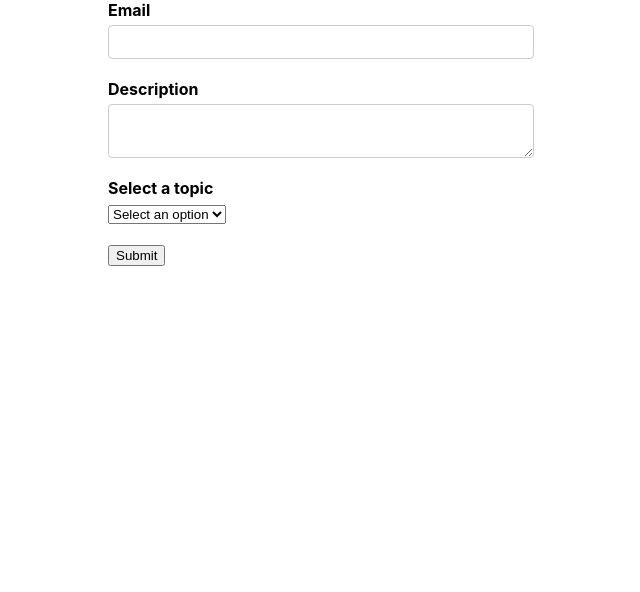
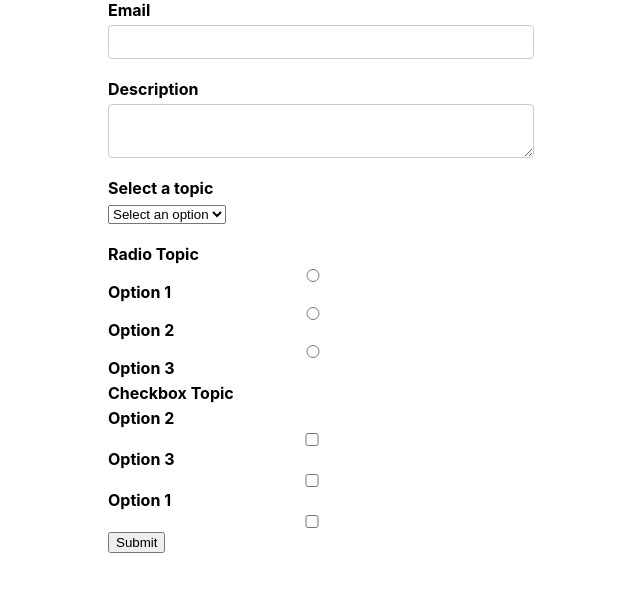
Before and after one commit to nihalshandev/react_formik, a React (Create React App) app: page / in a window 1280 px wide. Shown: the top 592 px of the page, without its empty margins (319-959 px from the left). Built offline with nearby package versions, Linux system fonts and the light colour scheme.

Commit message:
learned radio button component and checkbox components

```diff
--- /dev/null
+++ b/src/Components/CheckboxGroup.js
@@ -0,0 +1,35 @@
+import { ErrorMessage, Field } from "formik";
+import React from "react";
+import TextError from "./TextError";
+
+const CheckboxGroup = (props) => {
+  const { label, name, options, ...rest } = props;
+  console.log(options);
+  return (
+    <div>
+      <label htmlFor={name}>{label}</label>
+      <Field name={name} {...rest}>
+        {({ field }) => {
+          console.log("Field", field);
+          return options.map((option) => {
+            return (
+              <React.Fragment key={option.key}>
+                <label htmlFor={option.value}>{option.key}</label>
+                <input
+                  type="checkbox"
+                  id={option.value}
+                  {...field}
+                  value={option.value}
+                  checked={field.value.includes(option.value)}
+                />
+              </React.Fragment>
+            );
+          });
+        }}
+      </Field>
+      <ErrorMessage name={name} component={TextError} />
+    </div>
+  );
+};
+
+export default CheckboxGroup;
--- a/src/Components/FormControl.js
+++ b/src/Components/FormControl.js
@@ -1,5 +1,7 @@
 import React from "react";
 import Input from "./Input";
+import RadioButton from "./RadioButton";
+import CheckboxGroup from "./CheckboxGroup";
 import Select from "./Select";
 import TextArea from "./TextArea";
 
@@ -13,7 +15,9 @@
     case "select":
       return <Select {...rest} />;
     case "radio":
+      return <RadioButton {...rest} />;
     case "checkbox":
+      return <CheckboxGroup {...rest} />;
     case "date":
     default:
       return null;
--- a/src/Components/FormikContainer.js
+++ b/src/Components/FormikContainer.js
@@ -10,15 +10,30 @@
     { key: "Option 2", value: "option2" },
     { key: "Option 3", value: "option3" },
   ];
+
+  const radioOptions = [
+    { key: "Option 1", value: "rOption1" },
+    { key: "Option 2", value: "rOption2" },
+    { key: "Option 3", value: "rOption3" },
+  ];
+  const checkboxOptions = [
+    { key: "Option 2", value: "cOption2" },
+    { key: "Option 3", value: "cOption3" },
+    { key: "Option 1", value: "cOption1" },
+  ];
   const initialValues = {
     email: "",
     description: "",
     selectOption: "",
+    radioOption: "",
+    checkboxOption: [],
   };
   const validationSchema = Yup.object({
     email: Yup.string().required("Required"),
     description: Yup.string().required("Required"),
     selectOption: Yup.string().required("Required"),
+    radioOption: Yup.string().required("Required"),
+    checkboxOption: Yup.array().required("Required"),
   });
   const onSubmit = (values) => console.log("Form values", values);
   return (
@@ -45,7 +60,19 @@
             label="Select a topic"
             name="selectOption"
             options={dropdownOptions}
-             />
+          />
+          <FormControl
+            control="radio"
+            label="Radio Topic"
+            name="radioOption"
+            options={radioOptions}
+          />
+          <FormControl
+            control="checkbox"
+            label="Checkbox Topic"
+            name="checkboxOption"
+            options={checkboxOptions}
+          />
           <button type="submit">Submit</button>
         </Form>
       )}
--- /dev/null
+++ b/src/Components/RadioButton.js
@@ -0,0 +1,34 @@
+import { ErrorMessage, Field } from "formik";
+import React from "react";
+import TextError from "./TextError";
+
+const RadioButton = (props) => {
+  const { label, name, options, ...rest } = props;
+  return (
+    <div>
+      <label htmlFor={name}>{label}</label>
+      <Field name={name} {...rest}>
+        {({ field }) => {
+          console.log('Field', field)
+          return options.map((option) => {
+            return (
+              <React.Fragment key={option.key}>
+                <input
+                  type="radio"
+                  id={option.value}
+                  {...field}
+                  value={option.value}
+                  checked={field.value === option.value}
+                />
+                <label htmlFor={option.value}>{option.key}</label>
+              </React.Fragment>
+            );
+          });
+        }}
+      </Field>
+      <ErrorMessage name={name} component={TextError} />
+    </div>
+  );
+};
+
+export default RadioButton;
```
